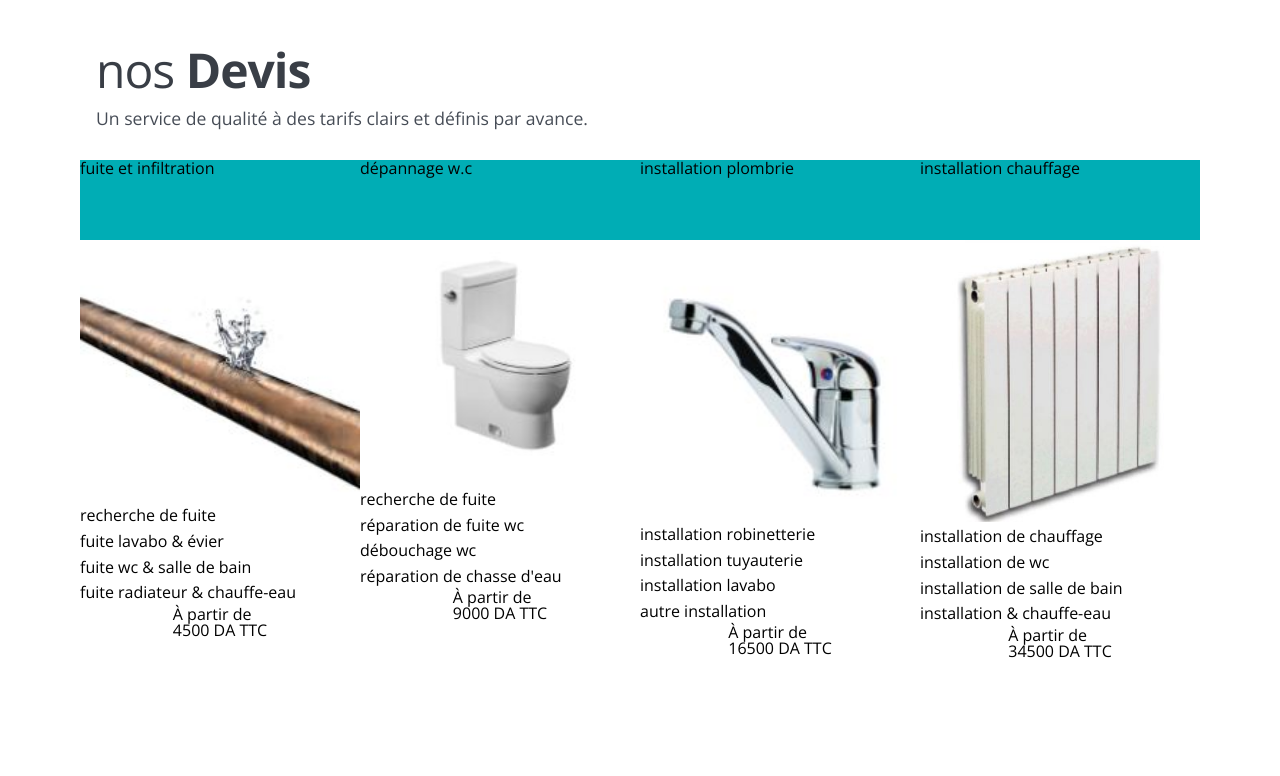
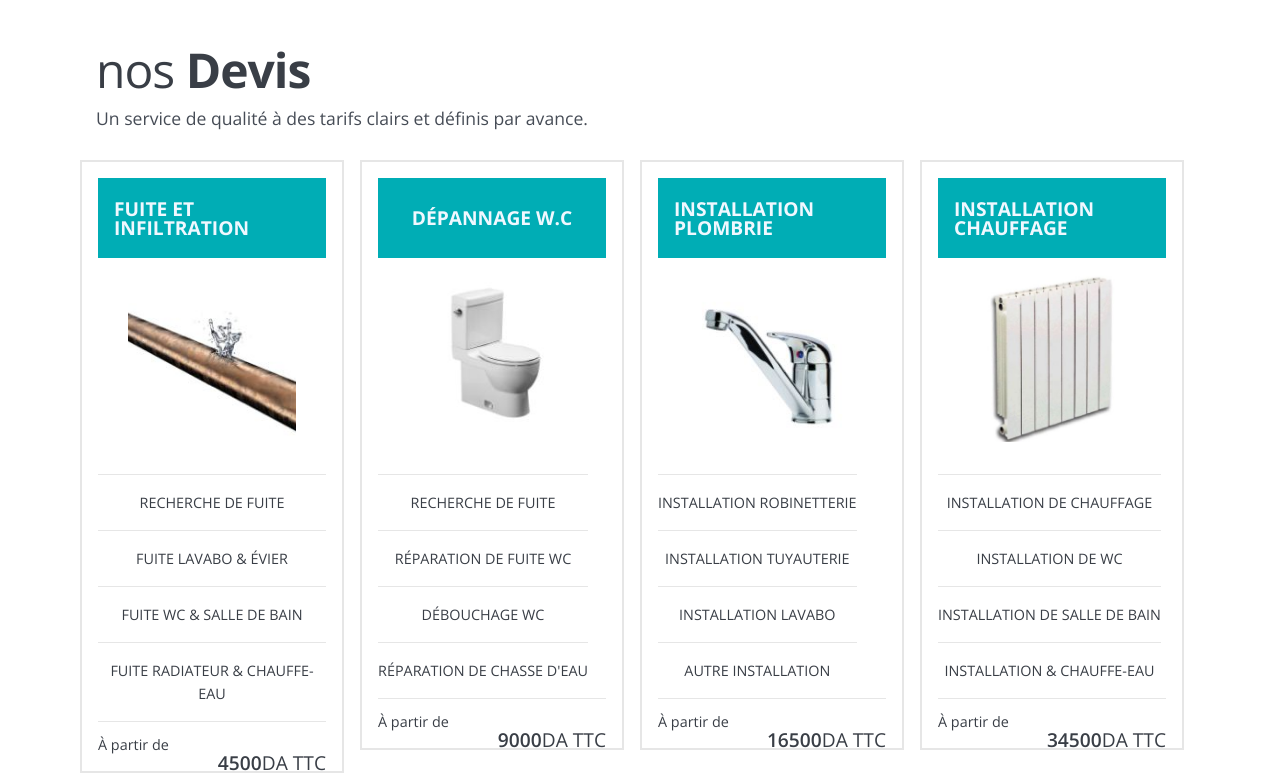
Before and after one commit to sidouxie/Darky-Plumbing, a Next.js app: page / in a window 1280 px wide. Shown: the part 2934-3710 px from the top of the page. Before the commit the page ends 3596 px from the top, so only its background shows below. Built offline with nearby package versions, Linux system fonts and the light colour scheme.

Commit message:
optimisataion section devis

```diff
--- a/components/Devis.js
+++ b/components/Devis.js
@@ -64,13 +64,20 @@ function Devis() {
           <div className="desc-article">
             <ul>
               {data.desc.map((dispo) => (
-                <li key={dispo}>{dispo}</li>
+                <li key={dispo}>
+                  <span>{dispo}</span>
+                </li>
               ))}
             </ul>
           </div>
           <div className="prix">
-            <span>À partir de </span>
-            <h5> {data.prix} DA TTC</h5>
+            <span>
+              <div className="mini">À partir de </div>
+            </span>
+            <h5>
+              {" "}
+              <div className="momo">{data.prix}</div> DA TTC
+            </h5>
           </div>
         </div>
       ))}
--- a/styles/_body.scss
+++ b/styles/_body.scss
@@ -339,6 +339,19 @@
     display: flex;
     flex-direction: row;
     align-items: stretch;
+    @media screen and (max-width: 868px) {
+      display: grid;
+      grid-template-columns: auto auto;
+      grid-column-gap: 0.5rem;
+      grid-row-gap: 2rem;
+    }
+
+    @media screen and (max-width: 600px) {
+      display: grid;
+      grid-template: none !important;
+      grid-column-gap: 0.5rem;
+      grid-row-gap: 2rem;
+    }
 
     .card {
       width: 25%;
@@ -348,23 +361,103 @@
       align-content: space-around;
       align-items: center;
       justify-content: space-evenly;
+      margin-right: 1rem;
+      padding: 1rem;
+      border: 2px solid #e6e6e6;
+
+      @media screen and (max-width: 868px) {
+        width: 100%;
+      }
 
       .bg-title {
         width: 100%;
         height: 80px;
         background-color: $clr-secondary-300;
+        display: inline-flex;
+        justify-content: center;
+        align-items: center;
+        padding: 1rem;
+        text-transform: uppercase;
+
+        h3 {
+          font-size: 1.2rem;
+          font-weight: 700;
+          color: aliceblue;
+        }
       }
 
       .img-article {
-        width: 100%;
-        height: 100%;
+        width: 200px;
+        height: 200px;
+        padding: 1rem;
       }
 
       .desc-article {
         width: 100%;
         height: 100%;
-        font-size: 1rem;
+        font-size: 0.9rem;
         line-height: 1.6;
+        text-transform: uppercase;
+        color: $clr-primary-300;
+        @media screen and (max-width: 868px) {
+          width: auto;
+          height: auto;
+        }
+
+        ul {
+          display: inline-flex;
+          flex-direction: column;
+          justify-content: center;
+          align-items: center;
+
+          li {
+            width: 100%;
+            height: 100%;
+            text-align: center;
+            margin-top: 1rem;
+            border-top: 1px #e6e6e6 solid;
+
+            span {
+              display: block;
+              margin-top: 1rem;
+            }
+          }
+        }
+      }
+
+      .prix {
+        display: inline-flex;
+        flex-direction: column;
+        align-items: flex-start;
+        justify-content: space-between;
+        width: 100%;
+        height: 50px;
+        color: $clr-primary-300;
+
+        span {
+          width: 100%;
+          margin-top: 1rem;
+          border-top: 1px #e6e6e6 solid;
+          .mini {
+            display: block;
+            margin-top: 1rem;
+            font-size: 0.9rem;
+          }
+        }
+
+        h5 {
+          display: inline-flex;
+          align-items: flex-end;
+          justify-content: flex-end;
+          width: 100%;
+          height: auto;
+          font-size: 1.2rem;
+          font-weight: 400;
+
+          .momo {
+            font-weight: 600;
+          }
+        }
       }
     }
   }
```
